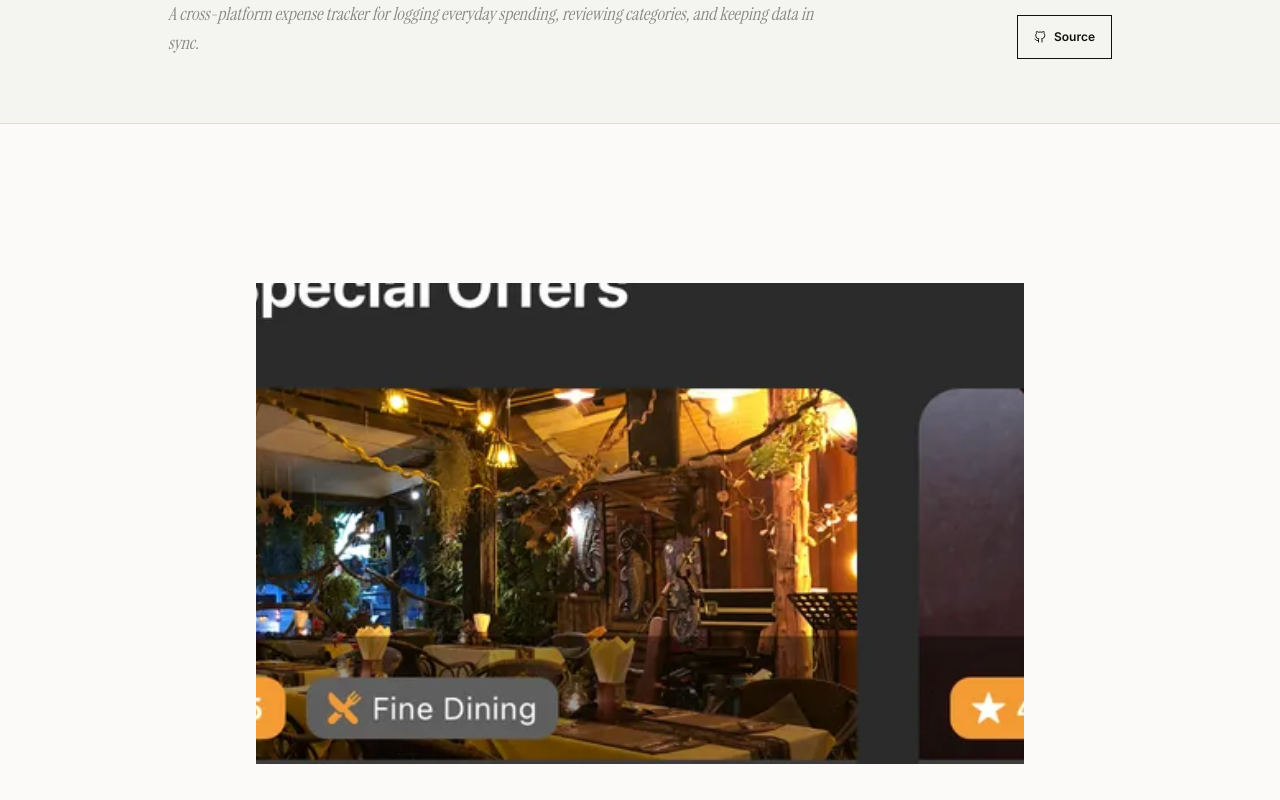
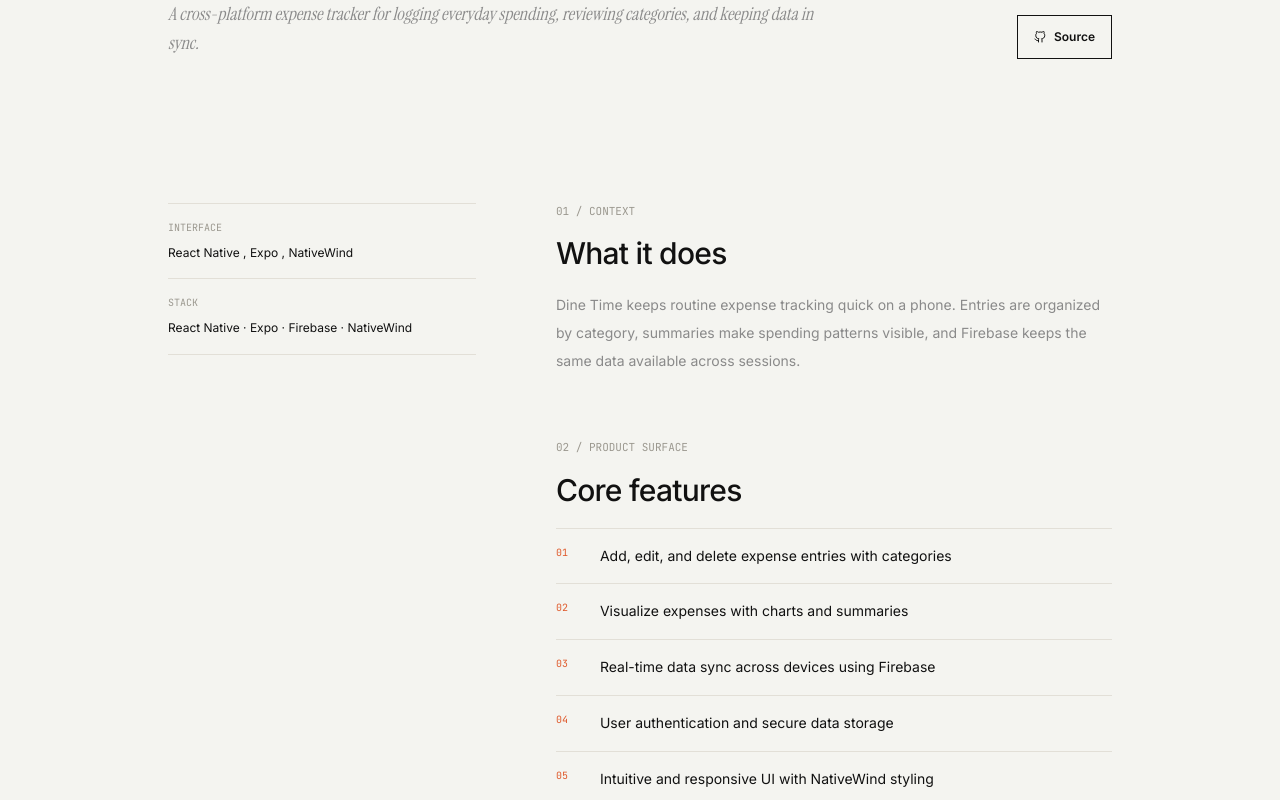
Before and after one commit to kamalhara/portfolioV2.0, a Next.js app: page /project/dine-time-app in a window 1280 px wide. Shown: the part 400-1200 px from the top of the page. Built offline with nearby package versions, Linux system fonts and the light colour scheme; no server answers.

Commit message:
fix: remove scrolling project preview

```diff
--- a/app/project/[slug]/page.js
+++ b/app/project/[slug]/page.js
@@ -1,6 +1,5 @@
 import Footer from "@/app/components/Footer";
 import Navbar from "@/app/components/Navbar";
-import ScrollExpand from "@/app/components/ScrollExpand";
 import ScrollReveal from "@/app/components/ScrollReveal";
 import ScrollStack, { ScrollStackItem } from "@/app/components/ScrollStack";
 import { projects } from "@/app/data/project";
@@ -112,35 +111,6 @@ export default async function ProjectDetailPage({ params }) {
               </div>
             </header>
           </ScrollReveal>
-          {project.cover && (
-            <ScrollExpand
-              src={project.cover}
-              alt={`${project.title} interface preview`}
-              startWidth={60}
-              startHeight={60}
-              startRadius={0}
-              endRadius={0}
-              mediaZoom={1}
-              scrollDistance={0.72}
-              holdDistance={0.08}
-              smoothing={0.12}
-              overlayScrim={0}
-              useWindowScroll
-              preload
-              className="hidden md:block border-y border-paper-border bg-bg-cream-light"
-              mediaClassName={
-                project.coverFit === "contain"
-                  ? "bg-[#101311] object-contain"
-                  : project.screenshot
-                    ? "object-contain p-[6vh]"
-                    : "object-cover object-top"
-              }
-              style={{
-                width: "100vw",
-                marginLeft: "calc(50% - 50vw)",
-              }}
-            />
-          )}
           <ScrollReveal>
             <div className="grid grid-cols-1 gap-12 py-14 sm:py-20 md:grid-cols-[.72fr_1.3fr] md:gap-20">
               <aside>
```
